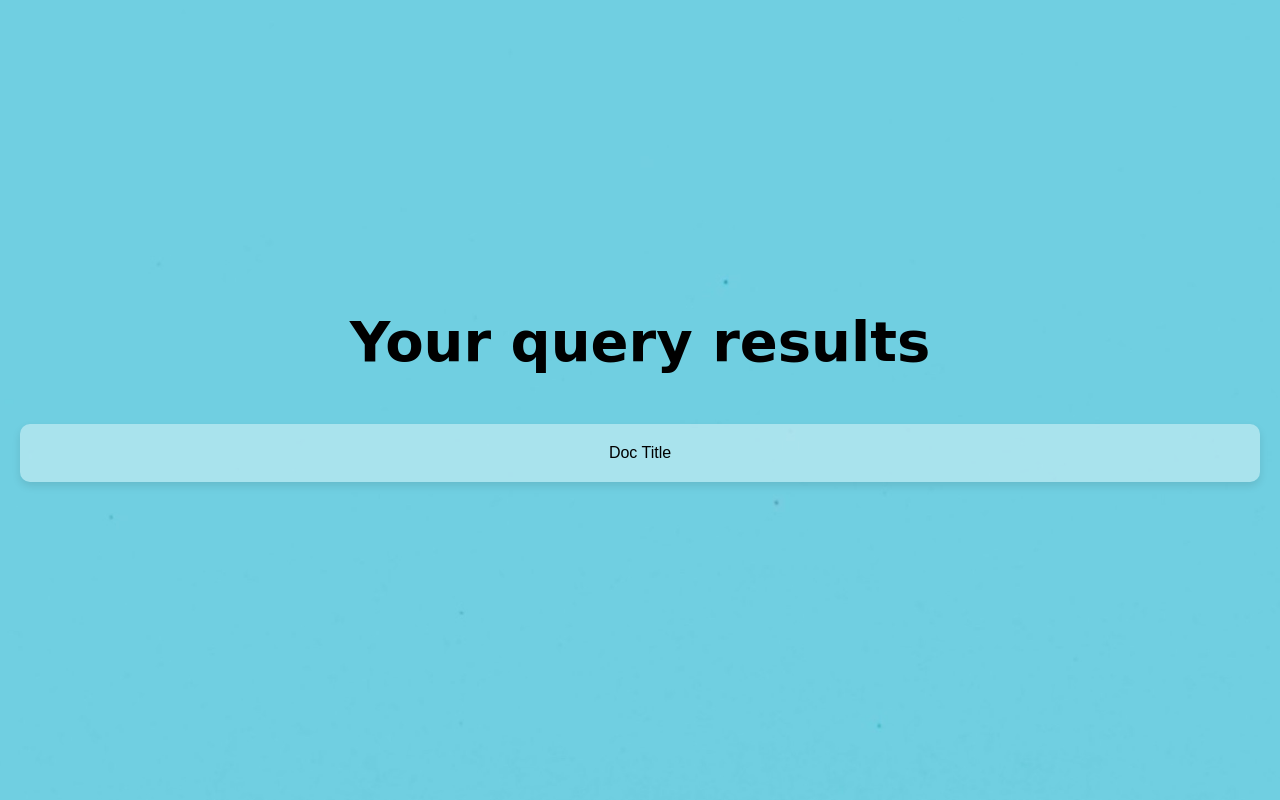
After one commit to michaeltwo/searchLite, a Django app: page /searchLite/results/ in a window 1280 px wide. The commit adds this page. Run offline with Django 4.2, Linux system fonts and the light colour scheme.

Commit message:
results page chnges

```diff
--- /dev/null
+++ b/searchLite/app/templates/results.html
@@ -0,0 +1,70 @@
+{% load static %}
+
+<!DOCTYPE html>
+<html lang="en">
+<head>
+    <meta charset="UTF-8">
+    <meta name="viewport" content="width=device-width, initial-scale=1.0">
+    <title>Search Engine</title>
+    <style>
+        body {
+            font-family: Arial, sans-serif;
+            margin: 0;
+            padding: 0;
+            background-image: url("{% static 'slidedown.jpg' %}");
+            background-size: cover;
+            background-position: center;
+            height: 100vh;
+            display: flex;
+            justify-content: center;
+            align-items: center;
+            flex-direction: column;
+        }
+
+        .result-document {
+            margin-bottom: 10px;
+            width: 150vh;
+            padding: 20px;
+            background-color: rgba(255, 255, 255, 0.4); /* Transparent white background */
+            border-radius: 10px;
+            box-shadow: 0 4px 8px rgba(0, 0, 0, 0.1); /* Box shadow for depth */
+            display: flex;
+            justify-content: center;
+            align-items: center;
+        }
+    </style>
+</head>
+<body>
+    <h1 style="max-width: 100%; font-family: 'Dancing Script' , cursive; font-size: 7vh; margin-top: 0px; margin-bottom: 50px;">Your query results</h1>
+    <div class="results-container">
+
+        <div class="result-document">
+            <label>Doc Title</label>
+        </div>
+        <!-- <div class="result-document">
+            <label>test</label>
+        </div>
+        <div class="result-document">
+            <label>test</label>
+        </div>
+        <div class="result-document">
+            <label>test</label>
+        </div>
+        <div class="result-document">
+            <label>test</label>
+        </div> -->
+
+
+        <!-- {% if results %}
+            {% for result in results %}
+                <div class="result-document">
+                    <h3>{{ result.title }}</h3>
+                    <p>{{ result.description }}</p>
+                </div>
+            {% endfor %}
+        {% else %}
+            <p>No results found for "{{ query }}"</p>
+        {% endif %} -->
+    </div>
+</body>
+</html>
--- a/searchLite/app/urls.py
+++ b/searchLite/app/urls.py
@@ -6,4 +6,5 @@ urlpatterns = [
     path('', views.homepage, name='homepage'),
     path('upload/', views.upload, name='upload'),
     path('search/', views.search, name='search'),
+    path('results/', views.results, name='results'),
 ]
--- a/searchLite/app/views.py
+++ b/searchLite/app/views.py
@@ -70,3 +70,7 @@ def generate_file_hash(file):
     except Exception as e:
         print(f"Error generating file hash: {e}")
         return None
+
+
+def results(request):
+    return render(request, 'results.html')
```
Also changed, not shown: searchLite/app/templates/search.html (+5 -3 lines), searchLite/app/templates/upload.html (+73 -13 lines).
